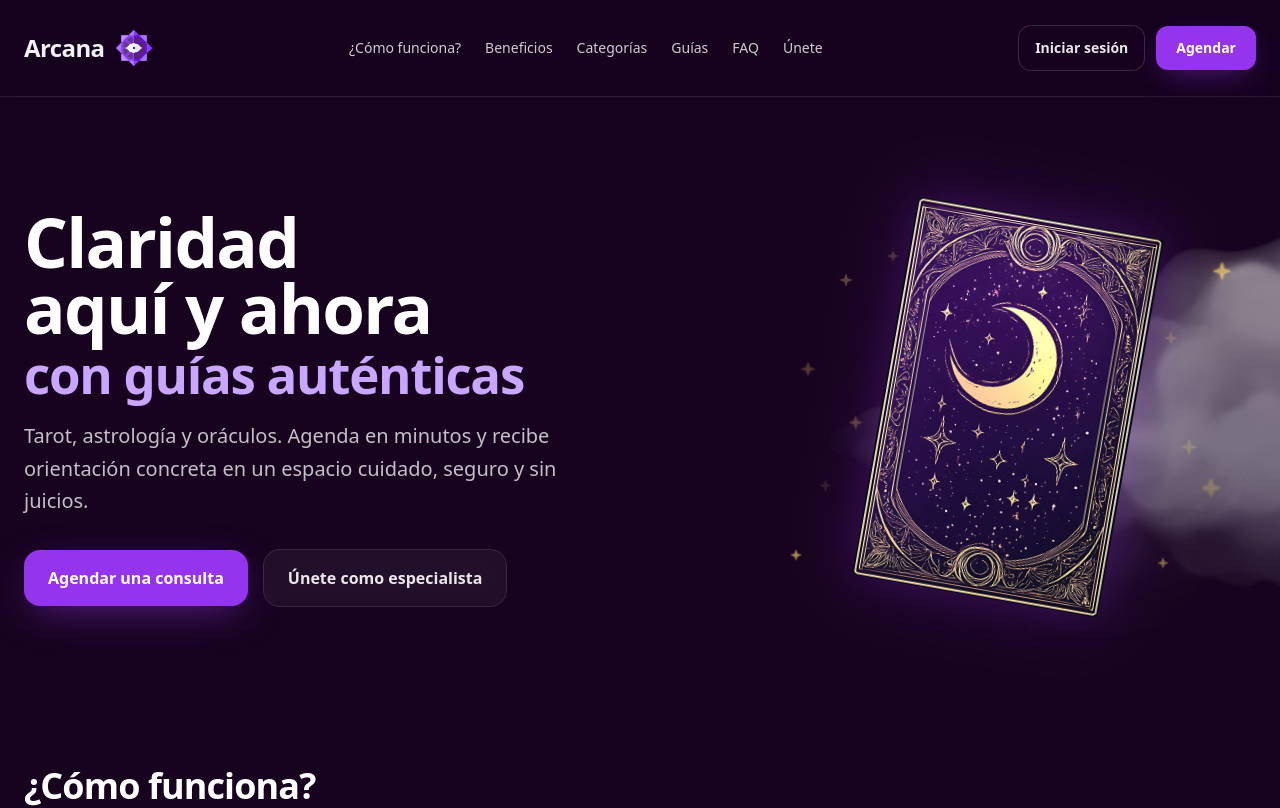
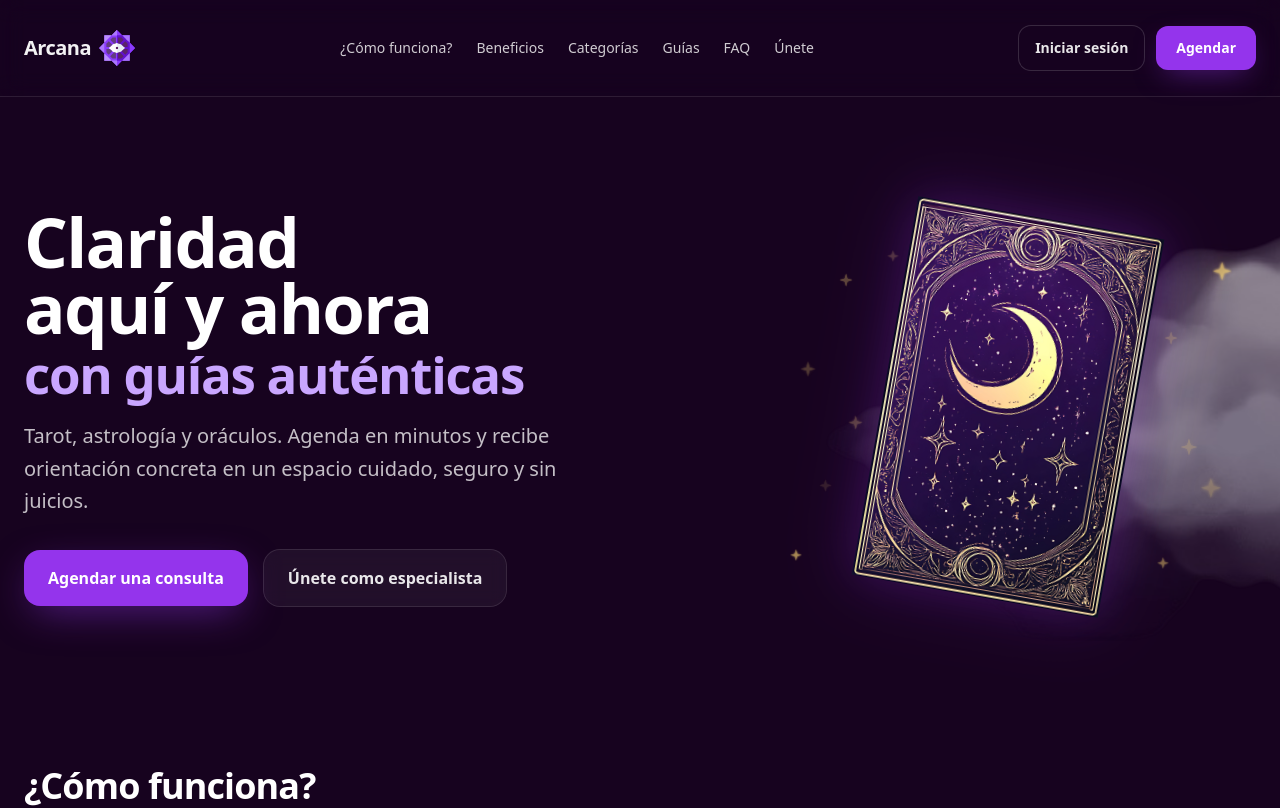
Before and after one commit to arcana302-art/arcana-v2, a Next.js app: page / in a window 1280 px wide. Shown: the top 808 px of the page. Built offline with nearby package versions, Linux system fonts and the light colour scheme.

Commit message:
Update SiteHeader.tsx

```diff
--- a/app/components/SiteHeader.tsx
+++ b/app/components/SiteHeader.tsx
@@ -24,9 +24,9 @@ export default function SiteHeader() {
       "
     >
       <div className="mx-auto flex h-24 max-w-7xl items-center justify-between px-6">
-        {/* Brand: primero texto, luego logo (logo reducido 50%) */}
-        <a href="/" className="flex items-center gap-3">
-          <span className="text-white/95 text-2xl font-semibold tracking-tight">
+        {/* Brand: texto y logo (texto -20%, gap reducido) */}
+        <a href="/" className="flex items-center gap-2">
+          <span className="text-white/95 text-xl font-semibold tracking-tight">
             Arcana
           </span>
           <Image
@@ -90,8 +90,8 @@ export default function SiteHeader() {
           />
           <div className="fixed right-0 top-0 z-50 h-full w-[78%] max-w-sm bg-[#17031F] border-l border-white/10 shadow-2xl">
             <div className="flex h-16 items-center justify-between px-5 border-b border-white/10">
-              <div className="flex items-center gap-3">
-                <span className="text-white/95 text-lg font-semibold tracking-tight">
+              <div className="flex items-center gap-2">
+                <span className="text-white/95 text-base font-semibold tracking-tight">
                   Arcana
                 </span>
                 <Image
```
